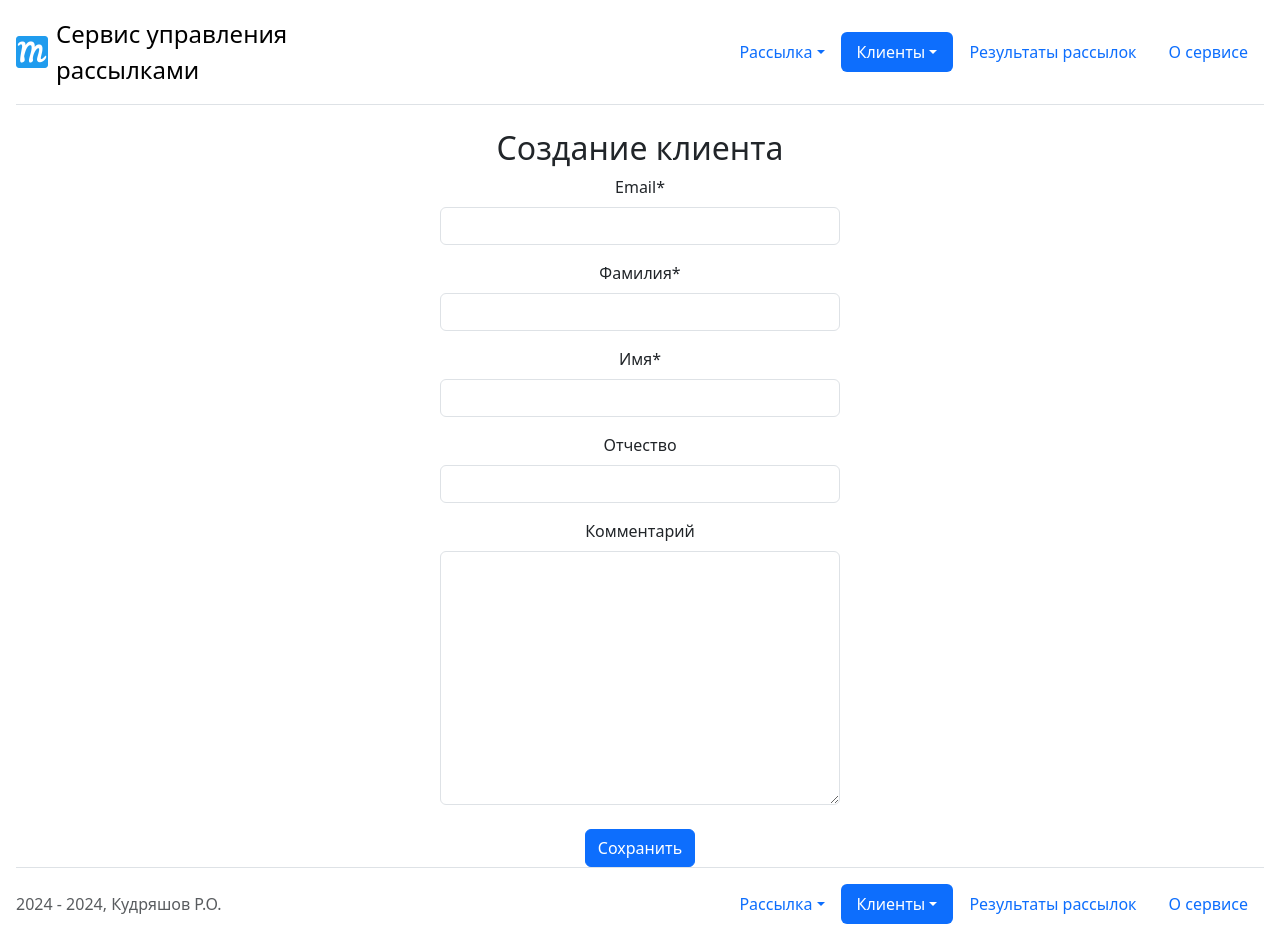
After one commit to KudryashovR/mailing_service, a Django app: page /clients/new/ in a window 1280 px wide. The commit adds this page. Run offline with Django 5.2, Linux system fonts and the light colour scheme; some libraries are stand-ins or nearby versions.

Commit message:
ADD: ClientCreateView

```diff
--- a/main/forms.py
+++ b/main/forms.py
@@ -1,7 +1,7 @@
 from datetime import datetime
 
 from django import forms
-from .models import Mailing
+from .models import Mailing, Client
 
 
 class MailingForm(forms.ModelForm):
@@ -18,3 +18,9 @@ class MailingForm(forms.ModelForm):
             'periodicity',
             'clients'
         ]
+
+
+class ClientForm(forms.ModelForm):
+    class Meta:
+        model = Client
+        fields = ['email', 'last_name', 'first_name', 'second_name', 'comment']
--- /dev/null
+++ b/main/templates/main/client_form.html
@@ -0,0 +1,16 @@
+{% extends 'main/base.html' %}
+{% block content %}
+{% load crispy_forms_tags %}
+<div class="row text-center">
+    <div class="col-4"></div>
+    <div class="col-4">
+        <h2>{% if form.instance.pk %}Резактирование{% else %}Создание{% endif %} клиента</h2>
+        <form method="post">
+            {% csrf_token %}
+            {{ form|crispy }}
+            <button type="submit" class="btn btn-primary mt-2">Сохранить</button>
+        </form>
+    </div>
+    <div class="col-4"></div>
+</div>
+{% endblock %}
--- a/main/templates/main/include/inc_menu.html
+++ b/main/templates/main/include/inc_menu.html
@@ -16,7 +16,7 @@
         </ul>
     </li>
     <li class="nav-item dropdown">
-        <a class="nav-link dropdown-toggle {% if current_url_name == 'clients' or current_url_name == '№' %}active{% endif %}"
+        <a class="nav-link dropdown-toggle {% if current_url_name == 'clients' or current_url_name == 'client_create' %}active{% endif %}"
            href="#" role="button" data-bs-toggle="dropdown" aria-expanded="false">Клиенты</a>
         <ul class="dropdown-menu">
             <li class="nav-item">
@@ -24,7 +24,8 @@
                    class="nav-link {% if current_url_name == 'clients' %}active{% endif %}">Список клиентов</a>
             </li>
             <li class="nav-item">
-                <a href="#" class="nav-link {% if current_url_name == '#' %}active{% endif %}">Добавить клиента</a>
+                <a href="{% url 'main:client_create' %}"
+                   class="nav-link {% if current_url_name == 'client_create' %}active{% endif %}">Добавить клиента</a>
             </li>
         </ul>
     </li>
--- a/main/urls.py
+++ b/main/urls.py
@@ -2,7 +2,7 @@ from django.urls import path
 
 from main.apps import MainConfig
 from main.views import MailingListView, MailingDetailView, MailingCreateView, MailingUpdateView, MailingDeleteView, \
-    MailingAttemptListView, ClientListView, ClientDetailView
+    MailingAttemptListView, ClientListView, ClientDetailView, ClientCreateView
 
 app_name = MainConfig.name
 
@@ -16,4 +16,5 @@ urlpatterns = [
     path('attempts/', MailingAttemptListView.as_view(), name='attempts'),
     path('clients/', ClientListView.as_view(), name='clients'),
     path('clients/<int:pk>/', ClientDetailView.as_view(), name='client_detail'),
+    path('clients/new/', ClientCreateView.as_view(), name='client_create')
 ]
--- a/main/views.py
+++ b/main/views.py
@@ -1,7 +1,7 @@
 from django.urls import reverse_lazy
 from django.views.generic import ListView, DetailView, CreateView, UpdateView, DeleteView
 from .models import Mailing, MailingAttempt, Client
-from .forms import MailingForm
+from .forms import MailingForm, ClientForm
 
 
 class MailingListView(ListView):
@@ -47,7 +47,6 @@ class MailingUpdateView(UpdateView):
     model = Mailing
     template_name = 'main/mailing_form.html'
     form_class = MailingForm
-    # success_url = reverse_lazy('main:home')
 
     def get_success_url(self):
         return reverse_lazy('main:mailing_detail', kwargs={'pk': self.object.pk})
@@ -96,3 +95,20 @@ class ClientDetailView(DetailView):
     model = Client
     template_name = 'main/client_detail.html'
     context_object_name = 'client'
+
+
+class ClientCreateView(CreateView):
+    model = Client
+    template_name = 'main/client_form.html'
+    form_class = ClientForm
+    success_url = reverse_lazy('main:clients')
+
+    def get_context_data(self, **kwargs):
+        context = super().get_context_data(**kwargs)
+
+        if self.request.resolver_match:
+            context['current_url_name'] = self.request.resolver_match.url_name
+        else:
+            context['current_url_name'] = None
+
+        return context
```
